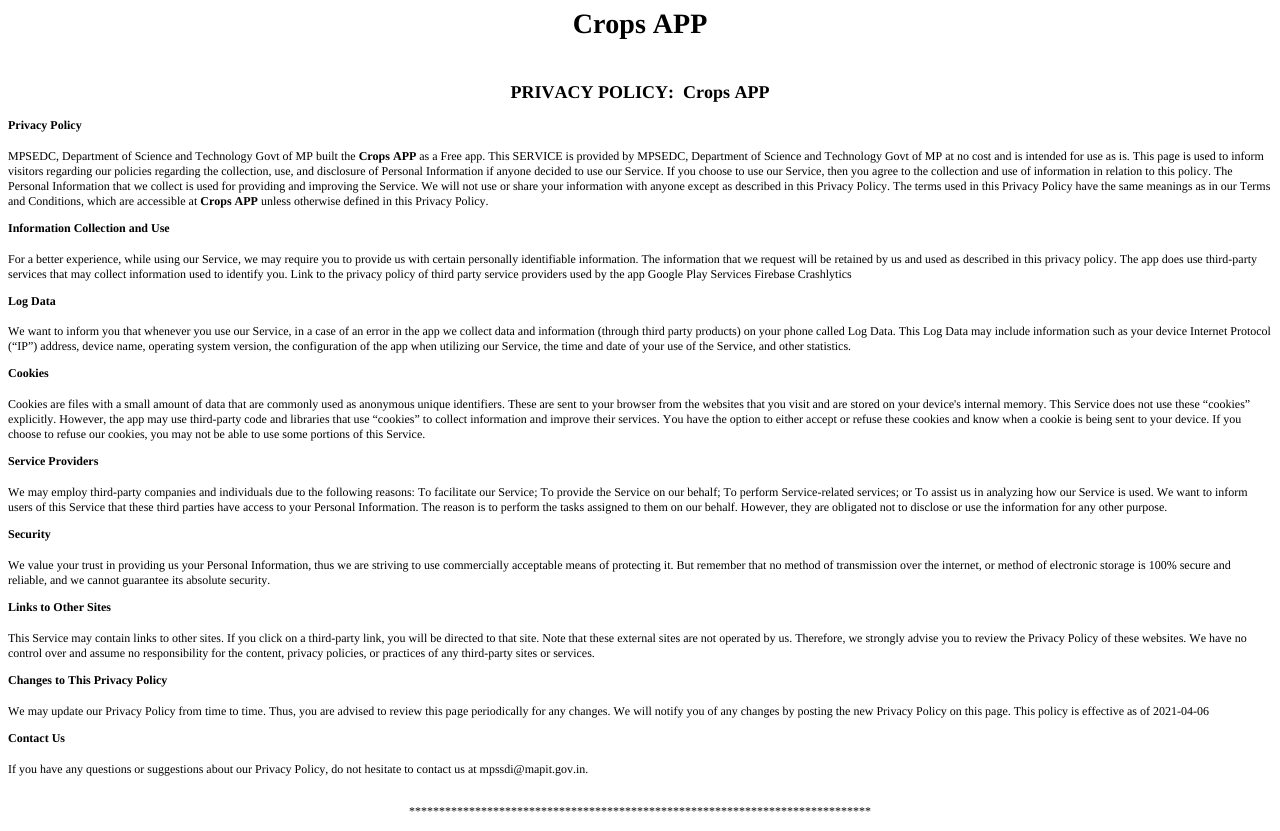
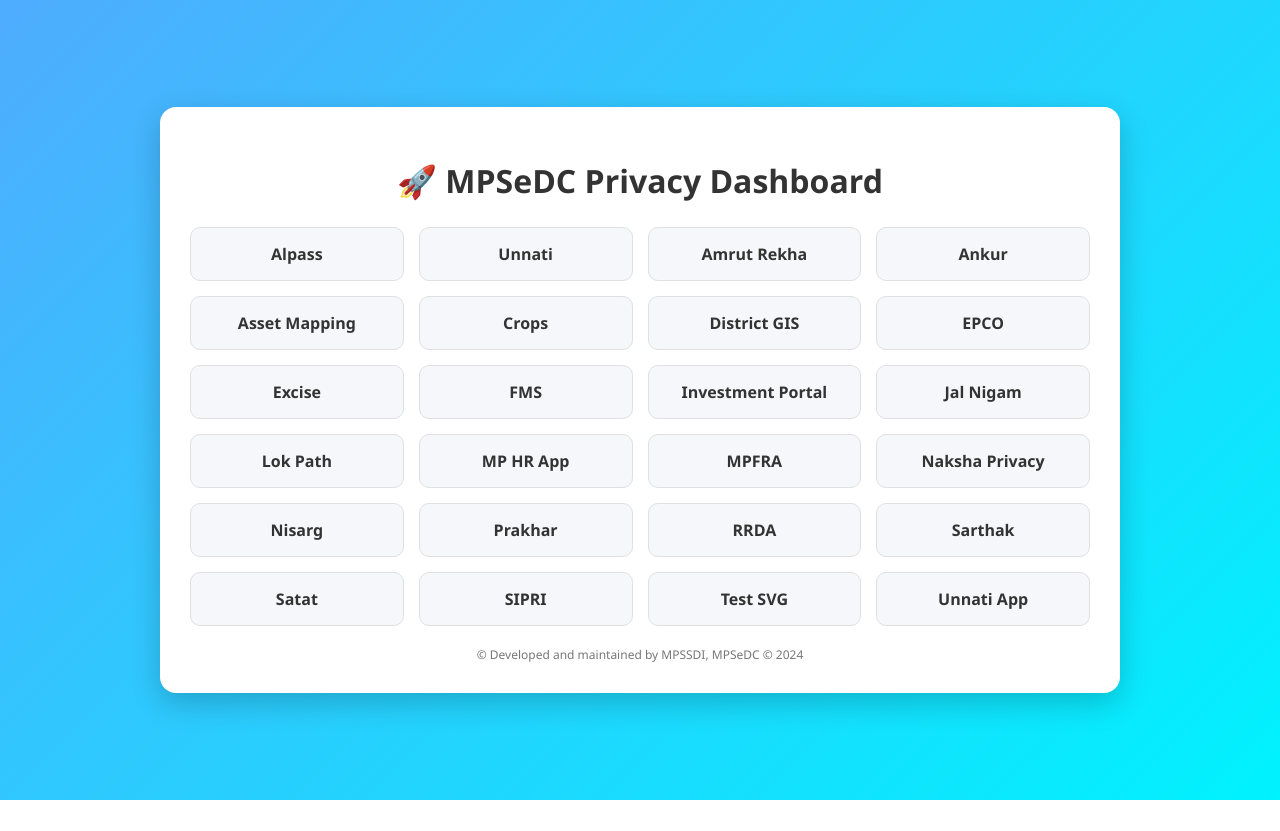
Before and after one commit to gismpsedc/privacy, a plain HTML site: page index.html in a window 1280 px wide. After the commit the page ends 800 px from the top, so only its background shows below. Drawn offline with Linux system fonts and the light colour scheme.

Commit message:
index.html

```diff
--- a/index.html
+++ b/index.html
@@ -1,43 +1,115 @@
-<!DOCTYPE html PUBLIC "-//W3C//DTD HTML 4.01//EN" "http://www.w3.org/TR/html4/strict.dtd">
-<html>
+<!DOCTYPE html>
+<html lang="en">
 <head>
-  <meta http-equiv="Content-Type" content="text/html; charset=utf-8">
-  <meta http-equiv="Content-Style-Type" content="text/css">
-  <title></title>
-  <meta name="Generator" content="Cocoa HTML Writer">
-  <meta name="CocoaVersion" content="2685.3">
-  <style type="text/css">
-    p.p1 {margin: 0.0px 0.0px 14.9px 0.0px; text-align: center; font: 28.0px Times; -webkit-text-stroke: #000000}
-    p.p2 {margin: 0.0px 0.0px 12.0px 0.0px; font: 12.0px Times; -webkit-text-stroke: #000000}
-    p.p3 {margin: 0.0px 0.0px 14.9px 0.0px; text-align: center; font: 18.0px Times; -webkit-text-stroke: #000000}
-    p.p4 {margin: 0.0px 0.0px 15.9px 0.0px; font: 12.0px Times; -webkit-text-stroke: #000000}
-    p.p5 {margin: 0.0px 0.0px 12.0px 0.0px; text-align: center; font: 12.0px Times; -webkit-text-stroke: #000000}
-    span.s1 {font-kerning: none}
-  </style>
+    <meta charset="UTF-8">
+    <meta name="viewport" content="width=device-width, initial-scale=1.0">
+    <title>All Projects</title>
+
+    <style>
+        body {
+            margin: 0;
+            font-family: 'Segoe UI', sans-serif;
+            background: linear-gradient(135deg, #4facfe, #00f2fe);
+            display: flex;
+            justify-content: center;
+            align-items: center;
+            min-height: 100vh;
+        }
+
+        .container {
+            background: #ffffff;
+            padding: 30px;
+            border-radius: 16px;
+            width: 90%;
+            max-width: 900px;
+            box-shadow: 0 10px 30px rgba(0,0,0,0.2);
+        }
+
+        h1 {
+            text-align: center;
+            margin-bottom: 25px;
+            color: #333;
+        }
+
+        .grid {
+            display: grid;
+            grid-template-columns: repeat(auto-fill, minmax(180px, 1fr));
+            gap: 15px;
+        }
+
+        a {
+            text-decoration: none;
+            background: #f5f7fa;
+            padding: 15px;
+            border-radius: 10px;
+            text-align: center;
+            color: #333;
+            font-weight: 600;
+            transition: 0.3s;
+            border: 1px solid #e0e0e0;
+        }
+
+        a:hover {
+            background: #4facfe;
+            color: #fff;
+            transform: translateY(-3px);
+            box-shadow: 0 6px 15px rgba(0,0,0,0.15);
+        }
+
+        .file {
+            background: #ffeaa7;
+        }
+
+        .file:hover {
+            background: #fdcb6e;
+            color: #000;
+        }
+
+        footer {
+            margin-top: 20px;
+            text-align: center;
+            font-size: 12px;
+            color: #777;
+        }
+    </style>
 </head>
 <body>
-<p class="p1"><span class="s1"><b>Crops APP</b><b></b></span></p>
-<p class="p2"><span class="s1"> </span></p>
-<p class="p3"><span class="s1"><b>PRIVACY POLICY:  Crops APP</b></span></p>
-<p class="p4"><span class="s1"><b>Privacy Policy</b></span></p>
-<p class="p2"><span class="s1">MPSEDC, Department of Science and Technology Govt of MP built the <b>Crops APP</b> as a Free app. This SERVICE is provided by MPSEDC, Department of Science and Technology Govt of MP at no cost and is intended for use as is. This page is used to inform visitors regarding our policies regarding the collection, use, and disclosure of Personal Information if anyone decided to use our Service. If you choose to use our Service, then you agree to the collection and use of information in relation to this policy. The Personal Information that we collect is used for providing and improving the Service. We will not use or share your information with anyone except as described in this Privacy Policy. The terms used in this Privacy Policy have the same meanings as in our Terms and Conditions, which are accessible at <b>Crops APP</b> unless otherwise defined in this Privacy Policy.</span></p>
-<p class="p4"><span class="s1"><b>Information Collection and Use</b></span></p>
-<p class="p2"><span class="s1">For a better experience, while using our Service, we may require you to provide us with certain personally identifiable information. The information that we request will be retained by us and used as described in this privacy policy. The app does use third-party services that may collect information used to identify you. Link to the privacy policy of third party service providers used by the app Google Play Services Firebase Crashlytics</span></p>
-<p class="p4"><span class="s1"><b>Log Data</b></span></p>
-<p class="p2"><span class="s1">We want to inform you that whenever you use our Service, in a case of an error in the app we collect data and information (through third party products) on your phone called Log Data. This Log Data may include information such as your device Internet Protocol (“IP”) address, device name, operating system version, the configuration of the app when utilizing our Service, the time and date of your use of the Service, and other statistics.</span></p>
-<p class="p4"><span class="s1"><b>Cookies</b></span></p>
-<p class="p2"><span class="s1">Cookies are files with a small amount of data that are commonly used as anonymous unique identifiers. These are sent to your browser from the websites that you visit and are stored on your device's internal memory. This Service does not use these “cookies” explicitly. However, the app may use third-party code and libraries that use “cookies” to collect information and improve their services. You have the option to either accept or refuse these cookies and know when a cookie is being sent to your device. If you choose to refuse our cookies, you may not be able to use some portions of this Service.</span></p>
-<p class="p4"><span class="s1"><b>Service Providers</b></span></p>
-<p class="p2"><span class="s1">We may employ third-party companies and individuals due to the following reasons: To facilitate our Service; To provide the Service on our behalf; To perform Service-related services; or To assist us in analyzing how our Service is used. We want to inform users of this Service that these third parties have access to your Personal Information. The reason is to perform the tasks assigned to them on our behalf. However, they are obligated not to disclose or use the information for any other purpose.</span></p>
-<p class="p4"><span class="s1"><b>Security</b></span></p>
-<p class="p2"><span class="s1">We value your trust in providing us your Personal Information, thus we are striving to use commercially acceptable means of protecting it. But remember that no method of transmission over the internet, or method of electronic storage is 100% secure and reliable, and we cannot guarantee its absolute security.</span></p>
-<p class="p4"><span class="s1"><b>Links to Other Sites</b></span></p>
-<p class="p2"><span class="s1">This Service may contain links to other sites. If you click on a third-party link, you will be directed to that site. Note that these external sites are not operated by us. Therefore, we strongly advise you to review the Privacy Policy of these websites. We have no control over and assume no responsibility for the content, privacy policies, or practices of any third-party sites or services.</span></p>
-<p class="p4"><span class="s1"><b>Changes to This Privacy Policy</b></span></p>
-<p class="p2"><span class="s1">We may update our Privacy Policy from time to time. Thus, you are advised to review this page periodically for any changes. We will notify you of any changes by posting the new Privacy Policy on this page. This policy is effective as of 2021-04-06</span></p>
-<p class="p4"><span class="s1"><b>Contact Us</b></span></p>
-<p class="p2"><span class="s1">If you have any questions or suggestions about our Privacy Policy, do not hesitate to contact us at mpssdi@mapit.gov.in.<br>
- </span></p>
-<p class="p5"><span class="s1">*****************************************************************************</span></p>
+
+<div class="container">
+    <h1>🚀 MPSeDC Privacy Dashboard</h1>
+
+    <div class="grid">
+        <a href="alpass">Alpass</a>
+        <a href="unnati">Unnati</a>
+        <a href="amrut-rekha">Amrut Rekha</a>
+        <a href="ankur">Ankur</a>
+        <a href="assetmapping">Asset Mapping</a>
+        <a href="crops">Crops</a>
+        <a href="district-gis">District GIS</a>
+        <a href="epco">EPCO</a>
+        <a href="excise">Excise</a>
+        <a href="fms">FMS</a>
+        <a href="InvestmentPortal">Investment Portal</a>
+        <a href="jal-nigam">Jal Nigam</a>
+        <a href="lok-path">Lok Path</a>
+        <a href="mp_hr_app">MP HR App</a>
+        <a href="mpfra">MPFRA</a>
+        <a href="naksha">Naksha Privacy</a>
+        <a href="nisarg">Nisarg</a>
+        <a href="prakhar">Prakhar</a>
+        <a href="rrda">RRDA</a>
+        <a href="sarthak">Sarthak</a>
+        <a href="satat">Satat</a>
+        <a href="sipri">SIPRI</a>
+        <a href="test_svg">Test SVG</a>
+
+        <a href="unnati_app.html">Unnati App</a>
+    </div>
+
+    <footer>
+        © Developed and maintained by MPSSDI, MPSeDC © 2024
+    </footer>
+</div>
+
 </body>
 </html>
```
